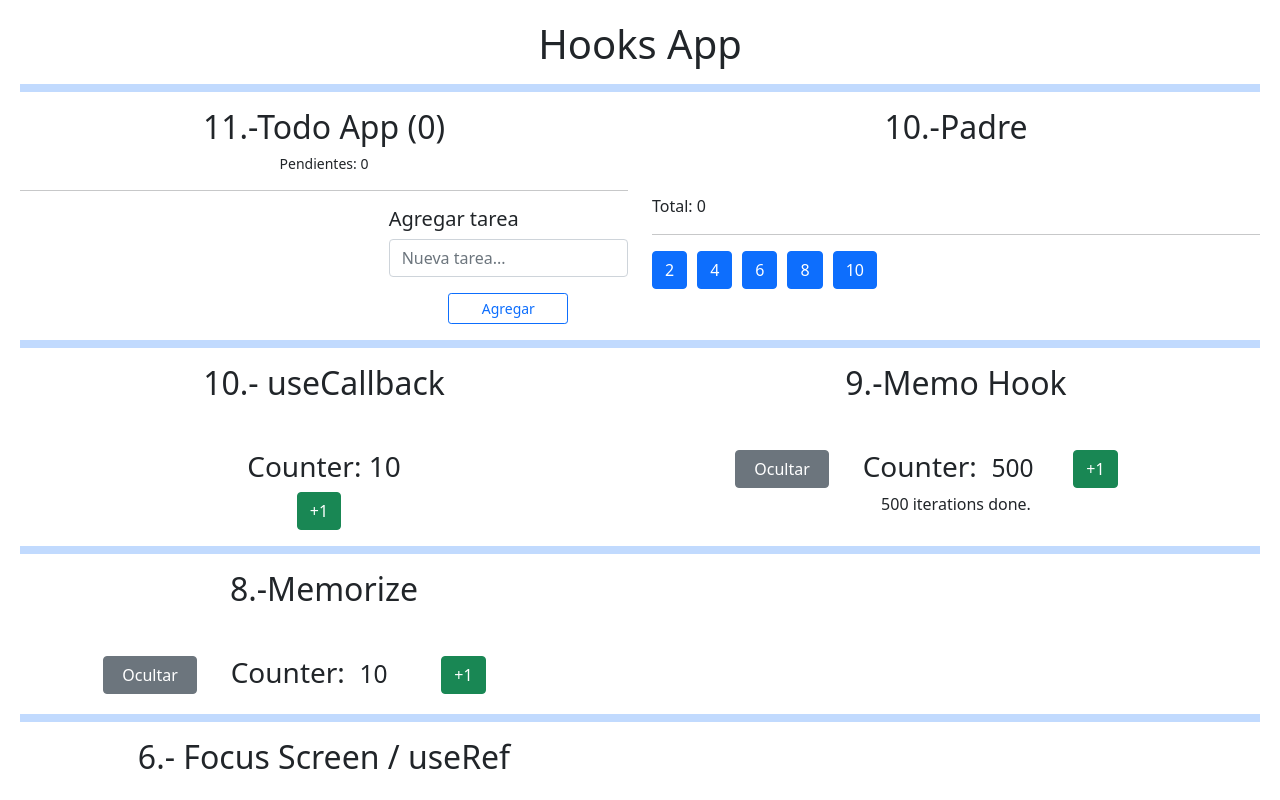
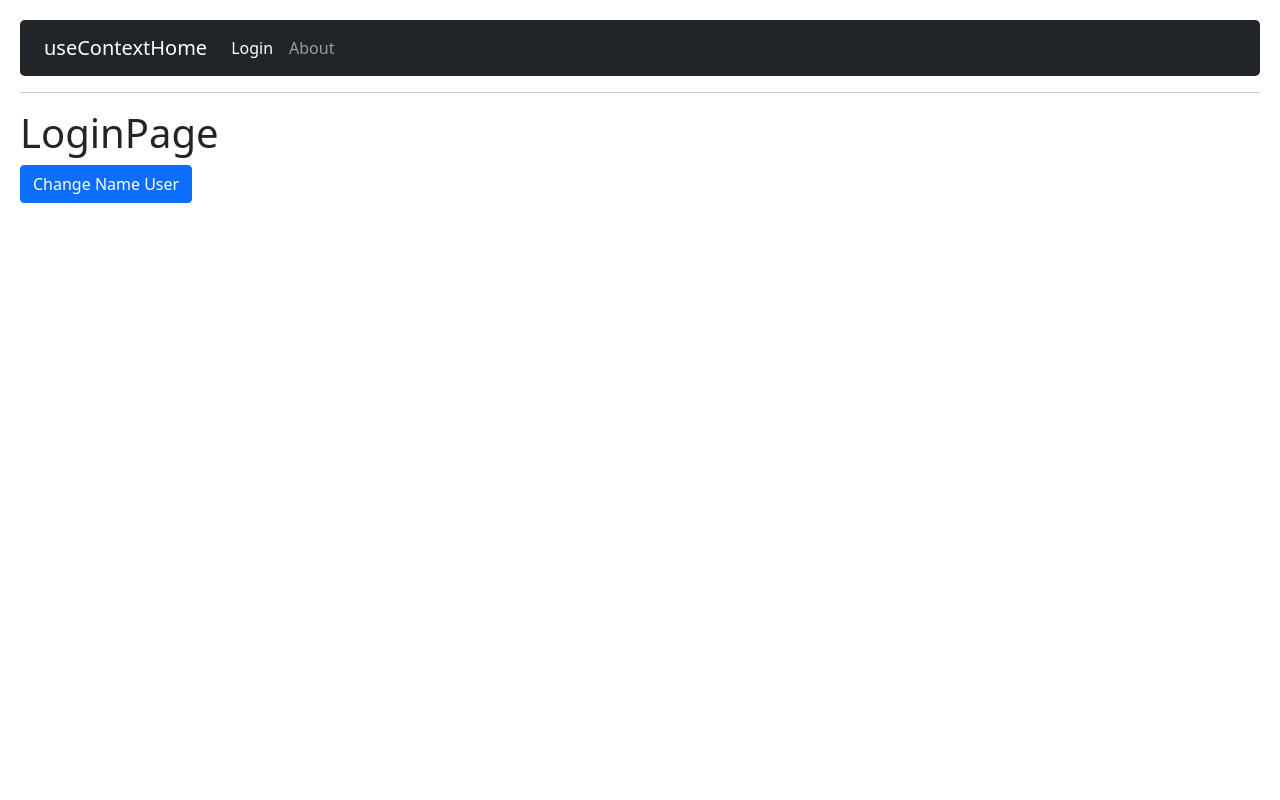
Before and after one commit to AlanGPmx/Udemy_CursoReact_01_FH, a React (Create React App) app in the folder 05-hook-app/: page /login in a window 1280 px wide. Shown: the top 800 px of the page. Built offline with nearby package versions, Linux system fonts and the light colour scheme.

Commit message:
Archivos hasta la sección 11 finalizada

```diff
--- a/05-hook-app/package.json
+++ b/05-hook-app/package.json
@@ -13,6 +13,7 @@
     "bootstrap": "^5.2.0",
     "react": "^18.2.0",
     "react-dom": "^18.2.0",
+    "react-router-dom": "^6.4.4",
     "react-scripts": "5.0.1",
     "typescript": "^4.8.2",
     "web-vitals": "^2.1.4"
--- /dev/null
+++ b/05-hook-app/src/09-useContext/AboutPage.tsx
@@ -0,0 +1,8 @@
+export const AboutPage = () => {
+	return (
+		<>
+			<h1>AboutPage</h1>
+			<hr />
+		</>
+	);
+};
--- /dev/null
+++ b/05-hook-app/src/09-useContext/Error404.tsx
@@ -0,0 +1,8 @@
+export const Error404 = () => {
+	return (
+		<>
+			<h1>Error404</h1>
+			<hr />
+		</>
+	);
+};
--- /dev/null
+++ b/05-hook-app/src/09-useContext/HomePage.tsx
@@ -0,0 +1,15 @@
+import {useContext} from 'react';
+import {UserContext} from './context/UserContext';
+
+export const HomePage = () => {
+	const {user} = useContext(UserContext);
+
+	return (
+		<>
+			<h1>
+				HomePage <small>{user?.name}</small>
+			</h1>
+			<hr />
+		</>
+	);
+};
--- /dev/null
+++ b/05-hook-app/src/09-useContext/LoginPage.tsx
@@ -0,0 +1,24 @@
+import {useContext} from 'react';
+import {UserContext} from './context/UserContext';
+
+export const LoginPage = () => {
+	const {setUser} = useContext(UserContext);
+
+	return (
+		<>
+			<h1>LoginPage</h1>
+			<button
+				className='btn btn-primary'
+				onClick={() =>
+					setUser({
+						id: 123,
+						name: 'Alan',
+						lastname: 'Garduño',
+						email: 'alansgp@outlook.com',
+					})
+				}>
+				Change Name User
+			</button>
+		</>
+	);
+};
--- /dev/null
+++ b/05-hook-app/src/09-useContext/MainApp.tsx
@@ -0,0 +1,22 @@
+import {Navigate, Route, Routes} from 'react-router-dom';
+import {AboutPage, HomePage, LoginPage, Error404} from './index';
+import {Navbar} from './Navbar';
+import {UserProvider} from './context/UserProvider';
+
+export const MainApp = () => {
+	return (
+		<UserProvider>
+			<Navbar />
+			<hr />
+
+			<Routes>
+				<Route path='/' element={<HomePage />} />
+				<Route path='/login' element={<LoginPage />} />
+				<Route path='/about' element={<AboutPage />} />
+				<Route path='/error-404' element={<Error404 />} />
+
+				<Route path='/*' element={<Navigate to='/error-404' />} />
+			</Routes>
+		</UserProvider>
+	);
+};
--- /dev/null
+++ b/05-hook-app/src/09-useContext/Navbar.jsx
@@ -0,0 +1,27 @@
+import {NavLink} from 'react-router-dom';
+
+export const Navbar = () => {
+	return (
+		<nav className='navbar navbar-expand-lg bg-body-tertiary navbar-dark bg-dark rounded-3'>
+			<div className='container-fluid'>
+				<NavLink className={'navbar-brand'} to='/'>
+					useContextHome
+				</NavLink>
+				<div className='collapse navbar-collapse' id='navbarNav'>
+					<ul className='navbar-nav'>
+						<NavLink className={isActive} to='/login'>
+							Login
+						</NavLink>
+						<NavLink className={isActive} to='/about'>
+							About
+						</NavLink>
+					</ul>
+				</div>
+			</div>
+		</nav>
+	);
+};
+
+function isActive({isActive}) {
+	return `nav-link ${isActive ? 'active' : ''}`;
+}
--- /dev/null
+++ b/05-hook-app/src/09-useContext/context/UserContext.jsx
@@ -0,0 +1,3 @@
+import {createContext} from 'react';
+
+export const UserContext = createContext();
--- /dev/null
+++ b/05-hook-app/src/09-useContext/context/UserProvider.jsx
@@ -0,0 +1,14 @@
+import {useState} from 'react';
+import {UserContext} from './UserContext';
+
+export const UserProvider = (props) => {
+	const [user, setUser] = useState();
+
+	const {children} = props;
+	return (
+		<UserContext.Provider value={{user, setUser}}>
+			{' '}
+			{children}
+		</UserContext.Provider>
+	);
+};
--- /dev/null
+++ b/05-hook-app/src/09-useContext/index.jsx
@@ -0,0 +1,4 @@
+export * from './HomePage';
+export * from './LoginPage';
+export * from './AboutPage';
+export * from './Error404';
--- a/05-hook-app/src/index.tsx
+++ b/05-hook-app/src/index.tsx
@@ -1,6 +1,8 @@
 import './index.css';
 import React from 'react';
 import ReactDOM from 'react-dom/client';
+import {BrowserRouter} from 'react-router-dom';
+
 import {HooksApp} from './HooksApp';
 import reportWebVitals from './reportWebVitals';
 import {CounterApp} from './01-useState/CounterApp';
@@ -18,17 +20,33 @@ import {Padre} from './07-tarea-memo/Padre';
 
 import './08-useReducer/intro-reducer';
 import {TodoApp} from './08-useReducer/TodoApp';
+import {MainApp} from './09-useContext/MainApp';
 
 const root = ReactDOM.createRoot(
 	document.getElementById('root') as HTMLElement
 );
 root.render(
-	<React.StrictMode>
+	<BrowserRouter>
+		<React.StrictMode>
+			{/**
+			 *                             SECCIÓN:
+			 *                               09-useContext
+			 **/}
+			<div className='row'>
+				<div className='col-12'>
+					<MainApp />
+				</div>
+			</div>
+			{/**
+			 *                             SECCIÓN:
+			 *                                01-useState, 02-useEffect, 03-examples, 04-useRef, 05-useLayoutEffect, 06-memos, 07-tarea-memo, 08-useReducer
+			 **/}
+
+			{/*
 		<div className='row'>
 			<div className='col-12'>
 				<HooksApp />
 			</div>
-
 			<div className='col-md-6'>
 				<TodoApp />
 			</div>
@@ -50,14 +68,14 @@ root.render(
 			<div className='col-md-6'>
 				<Memorize />
 			</div>
-			<div className='col-md-6'>{/* <Layout /> */}</div>
+			<div className='col-md-6'>{<Layout />}</div>
 			<div className='col-12'>
 				<Separador />
 			</div>
 			<div className='col-md-6'>
 				<FocusScreen />
 			</div>
-			<div className='col-md-6'>{/* <MultipleCustomHooks /> */}</div>
+			<div className='col-md-6'>{<MultipleCustomHooks />}</div>
 			<div className='col-12'>
 				<Separador />
 			</div>
@@ -77,7 +95,9 @@ root.render(
 				<CounterApp />
 			</div>
 		</div>
-	</React.StrictMode>
+		*/}
+		</React.StrictMode>
+	</BrowserRouter>
 );
 
 // If you want to start measuring performance in your app, pass a function
```
Also changed, not shown: package.json (added, +7 -0 lines), 2 other files (tests, documents, lock files or other folders).
